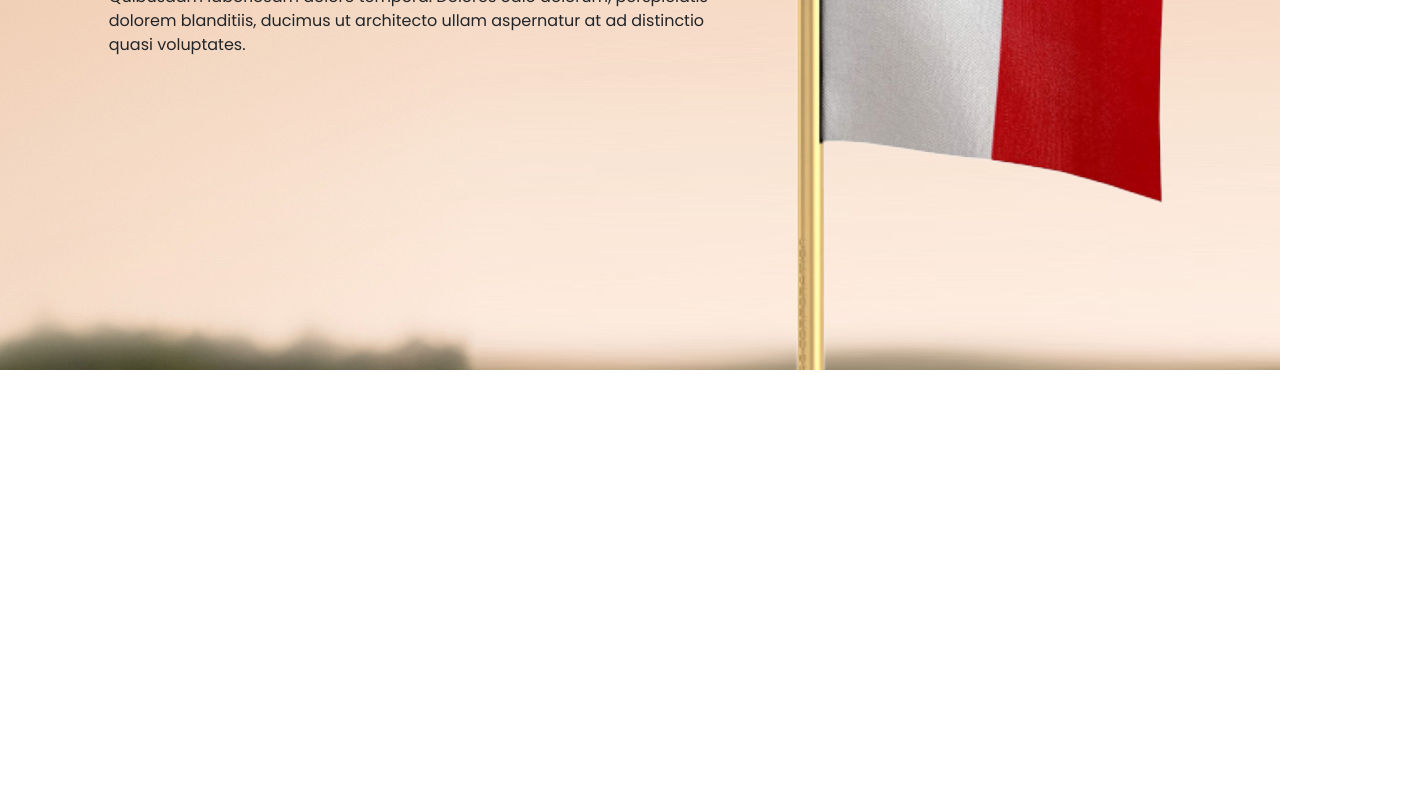
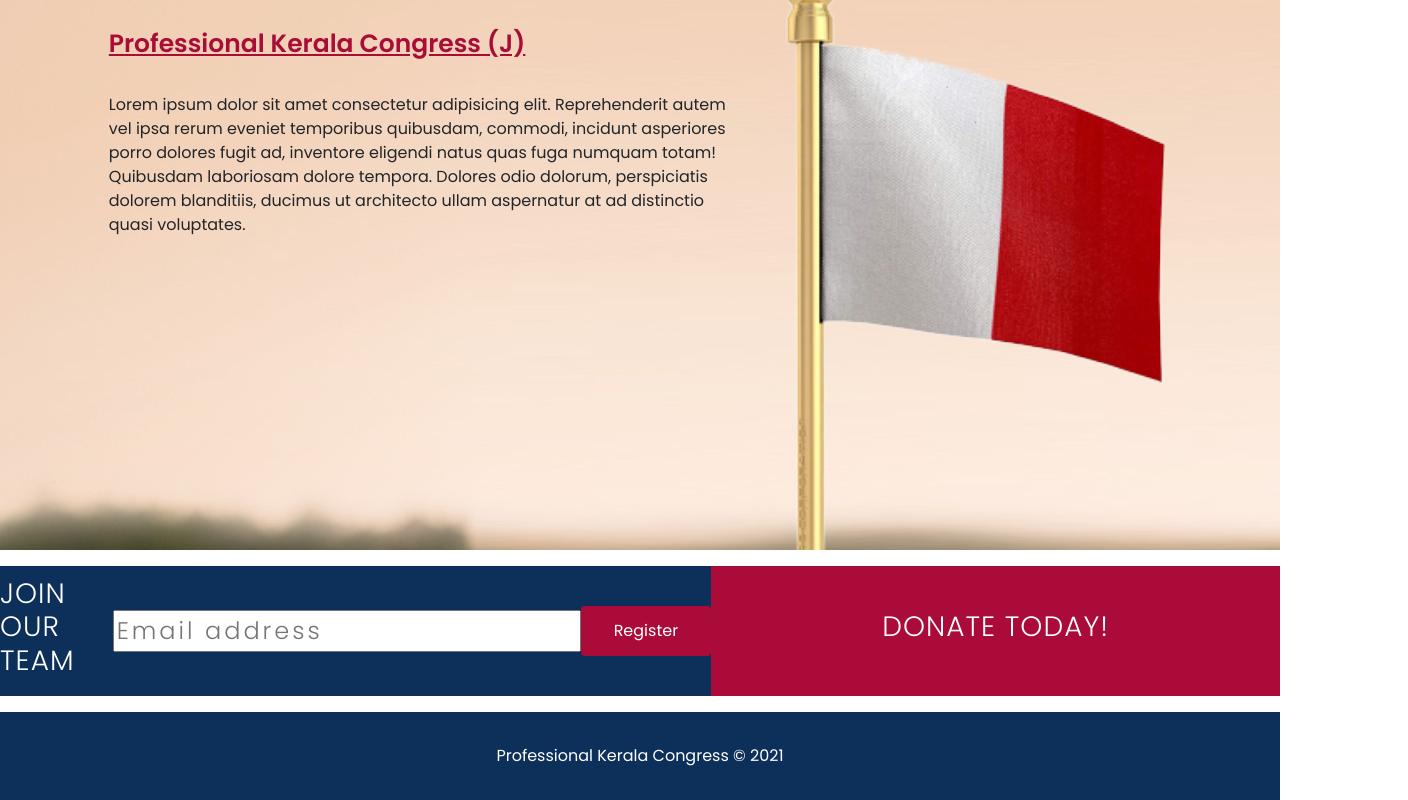
Before and after one commit to jithins41/pro-kc, a plain HTML site: page index.html in a window 1280 px wide. Shown: the part 1858-2658 px from the top of the page, 1408 px wide, since content can reach past the window. Before the commit the page ends 2335 px from the top, so only its background shows below. Drawn offline with nearby package versions, Linux system fonts and the light colour scheme.

Commit message:
Footer included to index, created about page

```diff
--- a/assets/css/style.css
+++ b/assets/css/style.css
@@ -7,13 +7,18 @@
     --blue-medium: #0D1B39;
     --red-medium: #AA0C38;
 }
-
+html{
+    height: 100%;
+}
 .navbar {
     z-index: 999;
 }
 
 body {
     font-family: 'Poppins', sans-serif;
+    display: flex;
+    flex-direction: column;
+    min-height: 100%;
 }
 
 .header-image {
@@ -175,7 +180,7 @@ body {
 }
 
 .main-text-area {
-    position: absolute;
+    position: relative;
     top: 35%;
     left: 10%;
 }
@@ -210,11 +215,12 @@ body {
 }
 
 .person-content {
-   display: flex;
-   flex-direction: column;
-   height: 100%;
+    display: flex;
+    flex-direction: column;
+    height: 100%;
 }
-.person-header{
+
+.person-header {
     width: 100%;
     position: relative;
     left: 5%;
@@ -224,9 +230,68 @@ body {
     color: var(--red-medium);
     text-decoration: underline;
 }
-.person-content{
+
+.person-content {
     position: relative;
     left: 5%;
     top: 10%;
     width: 70%;
 }
+
+.bottom-group {
+    display: flex;
+    flex-direction: row;
+    height: 130px;
+}
+
+.join-team {
+    flex: 1.25;
+    background-color: var(--blue);
+    display: flex;
+    flex-direction: row;
+    justify-content: space-evenly;
+    align-items: center;
+    color: white;
+}
+
+.join-team h3 {
+    font-weight: lighter;
+    letter-spacing: 1px;
+}
+
+.join-team input {
+    font-weight: lighter;
+    letter-spacing: 3px;
+    z-index: 10;
+    font-size: 12px;
+    outline: none;
+    font-size: x-large;
+}
+
+.donate-now {
+    flex: 1;
+    background-color: var(--red);
+    display: flex;
+    justify-content: center;
+    align-items: center;
+    color: white;
+}
+.donate-now h3{
+    letter-spacing: 1px;
+    font-weight: lighter;
+}
+main{
+    flex: 1;
+    min-height: 100%;
+}
+footer{
+    margin-top: 1em;
+    display: flex;
+    justify-content: center;
+    background-color: var(--blue);
+
+}
+.footer-text{
+    color: white;
+    padding: 2em 0;
+}
--- a/index.html
+++ b/index.html
@@ -5,7 +5,7 @@
     <meta charset="UTF-8">
     <meta http-equiv="X-UA-Compatible" content="IE=edge">
     <meta name="viewport" content="width=device-width, initial-scale=1.0">
-    <title>Congress</title>
+    <title>Professional Kerala Congress</title>
     <link href="https://cdn.jsdelivr.net/npm/bootstrap@5.0.2/dist/css/bootstrap.min.css" rel="stylesheet"
         integrity="sha384-EVSTQN3/azprG1Anm3QDgpJLIm9Nao0Yz1ztcQTwFspd3yD65VohhpuuCOmLASjC" crossorigin="anonymous">
     <link rel="preconnect" href="https://fonts.googleapis.com">
@@ -19,6 +19,7 @@
 </head>
 
 <body>
+    <main>
         <section id="loader"></section>
         <!-- Navbar section -->
         <section style="position: relative;">
@@ -129,28 +130,31 @@
             <div class="row">
                 <div class="col-12  d-block text-center">
                     <h3>Kerala Congress Prioritites</h3>
-                <p>Lorem ipsum dolor sit amet, consectetur adipisicing elit. Velit vitae voluptas eum minus aspernatur
+                    <p>Lorem ipsum dolor sit amet, consectetur adipisicing elit. Velit vitae voluptas eum minus
+                        aspernatur
                         id mollitia non quisquam, perspiciatis exercitationem.</p>
                 </div>
             </div>
         </section>
         <section class="container">
             <div class="owl-carousel owl-theme">
-            <div> <img height="300px" width="500px" src="assets/images/banner.jpg" alt=""> </div>
-            <div> <img  height="300px" width="500px" src="assets/images/banner_2.jpg" alt=""> </div>
-            <div> <img  height="300px" width="500px" src="assets/images/banner_3.jpg" alt=""> </div>
-            <div> <img  height="300px" width="500px" src="assets/images/banner_4.jpg" alt=""> </div>
-            <div> <img  height="300px" width="500px" src="assets/images/banner_5.jpg" alt=""> </div>
-            <div> <img  height="300px" width="500px" src="assets/images/banner_6.jpg" alt=""> </div>
+                <div> <img class="img-fluid" src="assets/images/banner.jpg" alt=""> </div>
+                <div> <img class="img-fluid" src="assets/images/banner_2.jpg" alt=""> </div>
+                <div> <img class="img-fluid" src="assets/images/banner_3.jpg" alt=""> </div>
+                <div> <img class="img-fluid" src="assets/images/banner_4.jpg" alt=""> </div>
+                <div> <img class="img-fluid" src="assets/images/banner_5.jpg" alt=""> </div>
+                <div> <img class="img-fluid" src="assets/images/banner_6.jpg" alt=""> </div>
             </div>
         </section>
         <section>
             <div class="container">
-            Lorem ipsum dolor, sit amet consectetur adipisicing elit. Adipisci mollitia libero beatae amet facere rem?
+                Lorem ipsum dolor, sit amet consectetur adipisicing elit. Adipisci mollitia libero beatae amet facere
+                rem?
                 Minima veritatis ducimus omnis quos aliquid cupiditate enim dicta rerum accusantium voluptate, laborum
                 voluptatibus, exercitationem ab dolorum! Ipsam reiciendis deserunt dolorem sapiente ut nemo, ex sit
                 exercitationem eligendi ipsa voluptatibus debitis rerum, quo cum voluptatum itaque quam! Autem dolore
-            accusantium voluptate rerum sapiente excepturi, minima delectus ad totam ab, repellat ut soluta nihil vitae
+                accusantium voluptate rerum sapiente excepturi, minima delectus ad totam ab, repellat ut soluta nihil
+                vitae
                 ex
                 nam modi quidem sit repellendus! Inventore impedit corrupti, quibusdam saepe minima culpa dolorum
                 perspiciatis
@@ -165,77 +169,36 @@
                         Professional Kerala Congress (J)
                     </div>
                     <p class="person-content">
-                    Lorem ipsum dolor sit amet consectetur adipisicing elit. Reprehenderit autem vel ipsa rerum eveniet temporibus quibusdam, commodi, incidunt asperiores porro dolores fugit ad, inventore eligendi natus quas fuga numquam totam! Quibusdam laboriosam dolore tempora. Dolores odio dolorum, perspiciatis dolorem blanditiis, ducimus ut architecto ullam aspernatur at ad distinctio quasi voluptates.
+                        Lorem ipsum dolor sit amet consectetur adipisicing elit. Reprehenderit autem vel ipsa rerum
+                        eveniet
+                        temporibus quibusdam, commodi, incidunt asperiores porro dolores fugit ad, inventore eligendi
+                        natus
+                        quas fuga numquam totam! Quibusdam laboriosam dolore tempora. Dolores odio dolorum, perspiciatis
+                        dolorem blanditiis, ducimus ut architecto ullam aspernatur at ad distinctio quasi voluptates.
                     </p>
                 </div>
             </div>
         </section>
-    <!-- <section>
-        <div class="container mt-3">
-            <div class="row d-flex justify-content-between">
-                <div class="col-md-8" style="height: 400px;">
-                    <div id="carouselExampleSlidesOnly" class="carousel slide" data-ride="carousel">
-                        <div class="carousel-inner">
-                            <div class="carousel-item active">
-                                <img src="assets/images/maxresdefault.jpg" class="d-block w-100" alt="...">
+        <section class="mt-3">
+            <div class="bottom-group">
+                <div class="join-team">
+                    <h3>JOIN OUR TEAM</h3>
+                    <input type="text" placeholder="Email address" name="email" id="email">
+                    <button class="btn btn-red">Register</button>
                 </div>
-                            <div class="carousel-item">
-                                <img src="assets/images/banner.jpg" class="d-block w-100 img-fluid" alt="...">
-                            </div>
-                            <div class="carousel-item">
-                                <img src="assets/images/kc_logo_temp.png" class="d-block w-100" alt="...">
+                <div class="donate-now">
+                    <h3>DONATE TODAY!</h3>
                 </div>
             </div>
+        </section>
+    </main>
+
+    <footer>
+        <div class="footer-text">
+            Professional Kerala Congress &copy; 2021
         </div>
-                </div>
-                <div class="col-md-4 border">
+    </footer>
 
-                </div>
-            </div>
-        </div>
-    </section> -->
-    <!-- <section class="container mt-3">
-        <div class="row">
-            <div class="col-12">
-                <div class="card-grey">
-                    <h1 class="mt-3">PROGRESS</h1>
-                    <h3 class="mt-3">#ProfessionalsForProgress</h3>
-                    <p class="mt-3">
-                        Interested in politics? The All India Professionals’ Congress, a department of the Indian
-                        National Congress, is your platform to contribute to the advancement of inclusive and
-                        progressive politics in India. All of your work with the AIPC will directly feed into the
-                        social, political and economic goals and objectives of the Indian National Congress.
-                    </p>
-                    <h3 class="mt-3">
-                        Join us and make a difference.
-
-                    </h3>
-                    <h3 class="mt-3">MR.APU JOHN JOSEPH</h3>
-                    <div class="container mt-3">
-                        <iframe width="727" height="409" src="https://www.youtube.com/embed/gwvbirmJbVI"
-                            title="YouTube video player" frameborder="0"
-                            allow="accelerometer; autoplay; clipboard-write; encrypted-media; gyroscope; picture-in-picture"
-                            allowfullscreen></iframe>
-                    </div>
-                </div>
-            </div>
-        </div>
-    </section> -->
-    <!-- <section class="d-flex flex-column align-item-center">
-        <h1 class="mt-3">
-            BECOME A FELLOW
-        </h1>
-        <p>
-            Whether you are a techie from Bengaluru or an entrepreneur from Kolkata or a lawyer from Lucknow, we are
-            interested in working with you and enabling you to have a voice in the political process.
-
-            All we ask of you is a deep passion for politics and an unshakeable commitment to the Constitution’s core,
-            tenets of Liberty, Plurality, Equality and Social Justice.
-
-            You can engage with us by becoming an AIPC Fellow and choosing a local Chapter in your city to affiliate
-            with.
-        </p>
-    </section> -->
     <script src="https://code.jquery.com/jquery-3.6.0.min.js"
         integrity="sha256-/xUj+3OJU5yExlq6GSYGSHk7tPXikynS7ogEvDej/m4=" crossorigin="anonymous"></script>
     <script src="https://cdn.jsdelivr.net/npm/bootstrap@5.0.2/dist/js/bootstrap.bundle.min.js"
```
Also changed, not shown: about.html (added, +39 -0 lines). Lines whose indentation alone changed are shown as unchanged.
